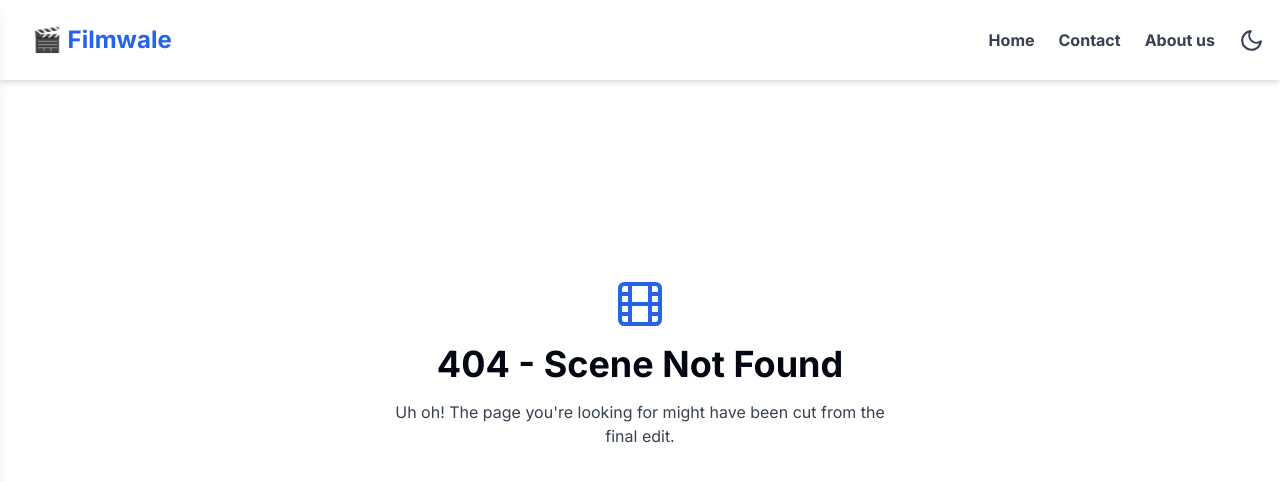
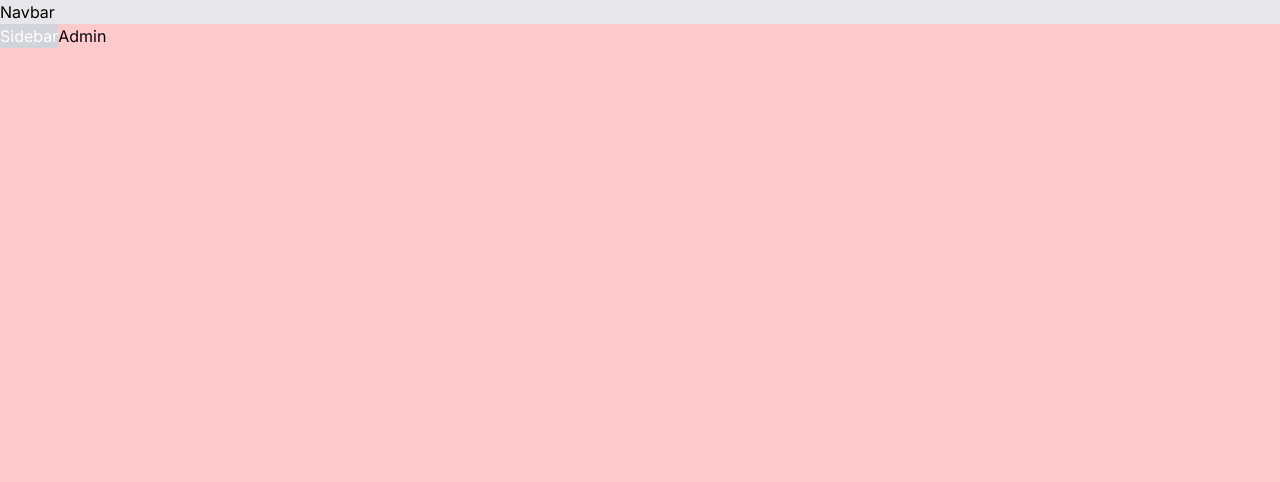
Before and after one commit to DevenderDhami/img-crop, a Next.js app: page /admin in a window 1280 px wide. Before the commit this address had no page. Shown: the top 482 px of the page. Built offline with nearby package versions, Linux system fonts and the light colour scheme.

Commit message:
admin route

```diff
--- /dev/null
+++ b/app/(admin)/Navbar.js
@@ -0,0 +1,9 @@
+import React from 'react'
+
+const Navbar = () => {
+  return (
+    <div className='bg-gray-200 text-black'>Navbar</div>
+  )
+}
+
+export default Navbar
--- /dev/null
+++ b/app/(admin)/Sidebar.js
@@ -0,0 +1,9 @@
+import React from 'react'
+
+const Sidebar = () => {
+  return (
+    <div className='bg-gray-300 text-white'>Sidebar</div>
+  )
+}
+
+export default Sidebar
--- /dev/null
+++ b/app/(admin)/admin/page.js
@@ -0,0 +1,9 @@
+import React from 'react'
+
+const page = () => {
+  return (
+    <div>Admin</div>
+  )
+}
+
+export default page
--- /dev/null
+++ b/app/(admin)/layout.js
@@ -0,0 +1,19 @@
+import Navbar from "./Navbar";
+import Sidebar from "./Sidebar";
+
+export const metadata = {
+  title: "Admin Dashboard",
+  description: "Admin dashboard of filmwale",
+};
+
+export default function RootLayout({ children }) {
+  return (
+    <div className="min-h-screen bg-red-200">
+        <Navbar/>
+        <div className="flex">
+        <Sidebar/>
+        {children}
+        </div>
+    </div>
+  );
+}
--- a/app/layout.js
+++ b/app/layout.js
@@ -3,11 +3,6 @@ import "./globals.css";
 import { ThemeProvider } from "@/components/theme-provider";
 import {
   ClerkProvider,
-  SignInButton,
-  SignUpButton,
-  SignedIn,
-  SignedOut,
-  UserButton,
 } from '@clerk/nextjs';
 
 const inter = Inter({ subsets: ["latin"] });
--- a/middleware.js
+++ b/middleware.js
@@ -1,7 +1,7 @@
 import { clerkMiddleware, createRouteMatcher } from '@clerk/nextjs/server'
 
 
-const isProtectedRoute = createRouteMatcher(['/about(.*)', '/forum(.*)'])
+const isProtectedRoute = createRouteMatcher(['/admdin(.*)', '/forum(.*)'])
 
 export default clerkMiddleware(async (auth, req) => {
   if (isProtectedRoute(req)) await auth.protect()
```
Also changed, not shown: vercel.json (deleted).
